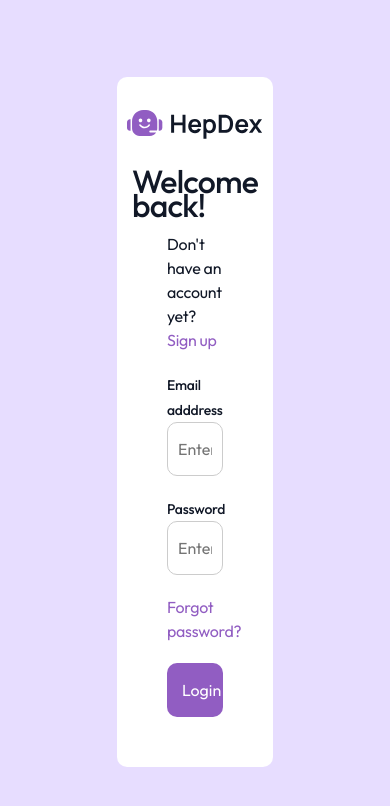
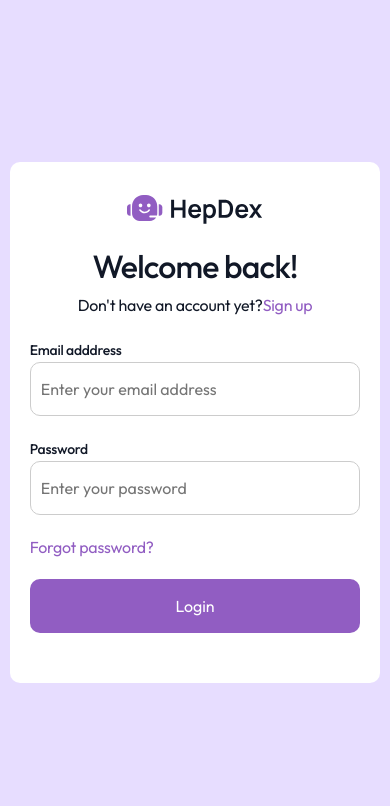
Before and after one commit to Hepdex/hepdex-frontend, a React (Vite) app: page /login in a window 390 px wide. Shown: the top 806 px of the page. Built offline with nearby package versions, Linux system fonts and the light colour scheme.

Commit message:
Updated the login form

```diff
--- a/src/components/FormElements.jsx
+++ b/src/components/FormElements.jsx
@@ -12,7 +12,7 @@ const FormButton = (props) => {
 const InputField = (props) => {
     return <div className={formStyles.inputBox}>
         <label>{props.labelValue}</label>
-        <input type={props.type} name={props.name} placeHolder={props.placeHolder} />
+        <input type={props.type} name={props.name} placeholder={props.placeHolder} />
     </div>
 }
 
--- a/src/pages/Signin.jsx
+++ b/src/pages/Signin.jsx
@@ -16,7 +16,6 @@ const Signin = () => {
 
             <FormButton value="Login" />
 
-
         </FormBox>
 </div>
 }
--- a/src/styles/FormStyles.module.css
+++ b/src/styles/FormStyles.module.css
@@ -1,5 +1,4 @@
 .formContainer {
-    width: 100%;
     height: 100vh;
     display: flex;
     align-items: center;
@@ -15,7 +14,7 @@
 .header h1{
    margin-top: 30px;
    margin-bottom: 15px;
-    font-weight: 500;
+font-weight: 500;
 }
 .inputBox, .formButton{
     margin: 20px 0;
@@ -54,3 +53,10 @@
 .header p{
     font-weight: 300;
 }
+
+@media screen and (max-width: 600px){
+    .formBox{
+        width: 95%;
+        padding: 30px 20px;
+    }
+}
```
Also changed, not shown: src/pages/Forgotpassword.jsx (added, +23 -0 lines).
